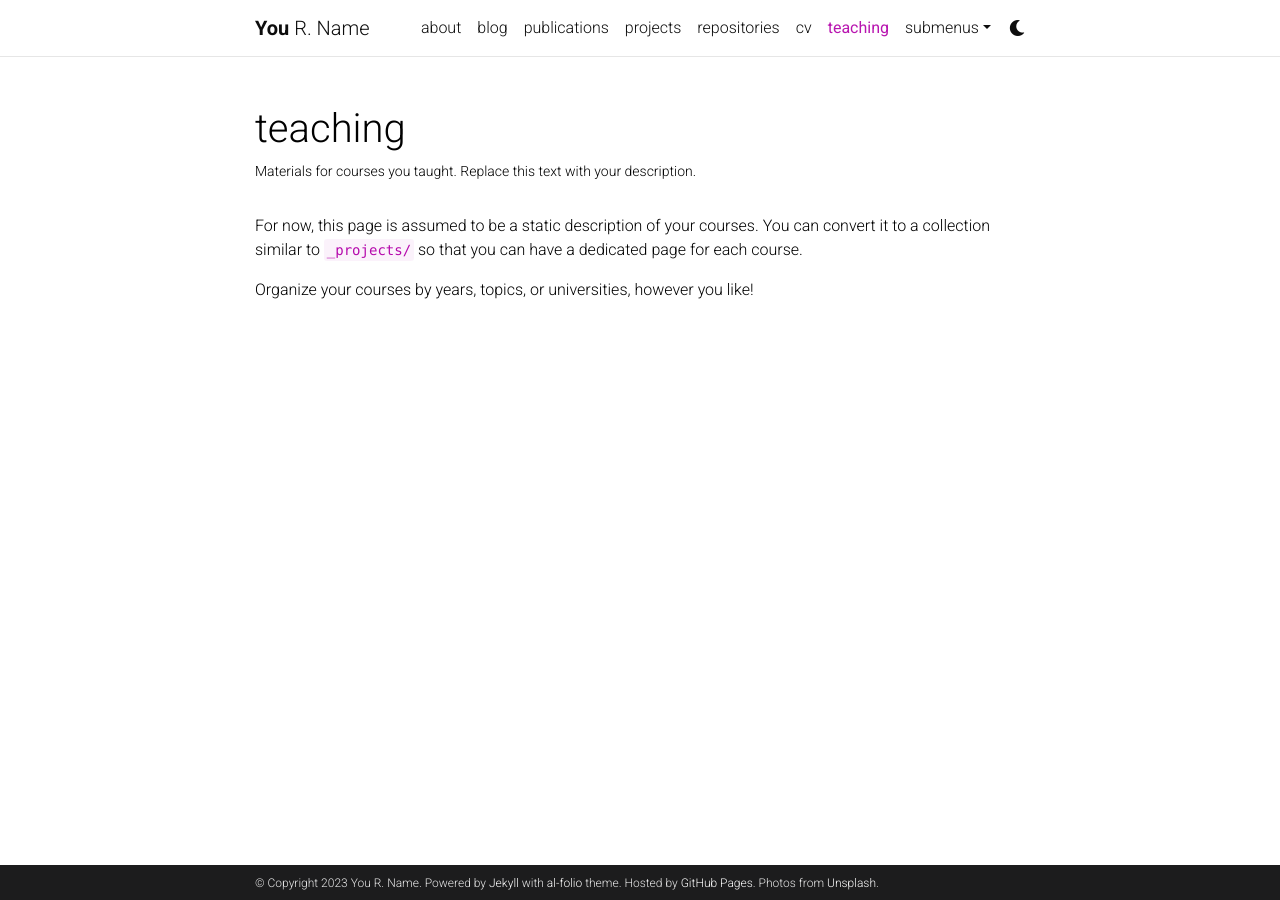
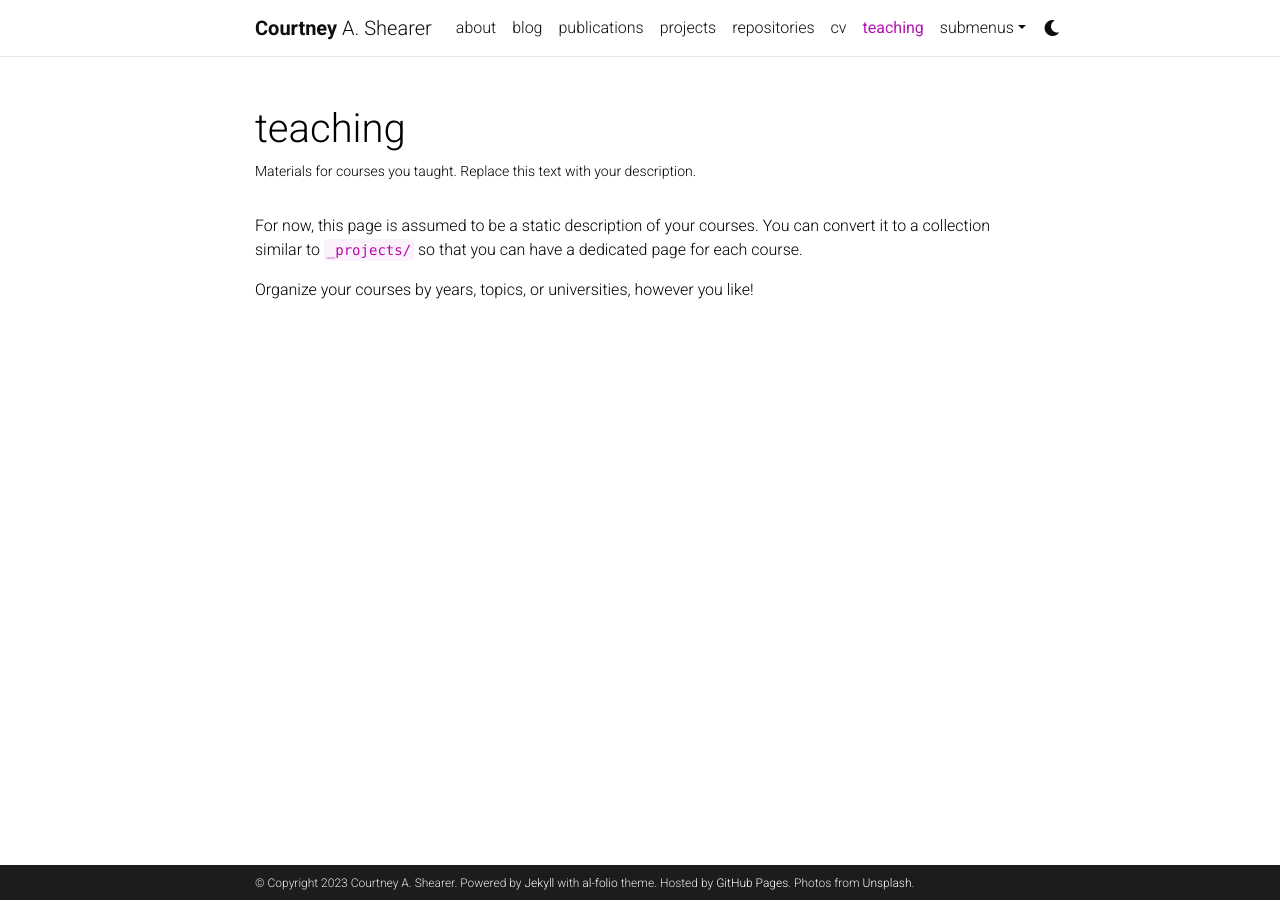
Before and after one commit to csheare/csheare.github.io, a Jekyll site: the page built from _pages/teaching.md, in a window 1280 px wide. Built offline with Jekyll 4.4.1, drawn with Linux system fonts in a browser that asks for light colours; comment, search, counter and statistics services are not loaded; a style sheet for code colours, icons or effects is not loaded.

Commit message:
update name

```diff
--- a/_config.yml
+++ b/_config.yml
@@ -3,9 +3,9 @@
 # -----------------------------------------------------------------------------
 
 title: blank # the website title (if blank, full name will be used instead)
-first_name: You
-middle_name: R.
-last_name: Name
+first_name: Courtney
+middle_name: A.
+last_name: Shearer
 email: you@example.com
 description: > # the ">" symbol means to ignore newlines until "footer_text:"
   A simple, whitespace theme for academics. Based on [*folio](https://github.com/bogoli/-folio) design.
```
